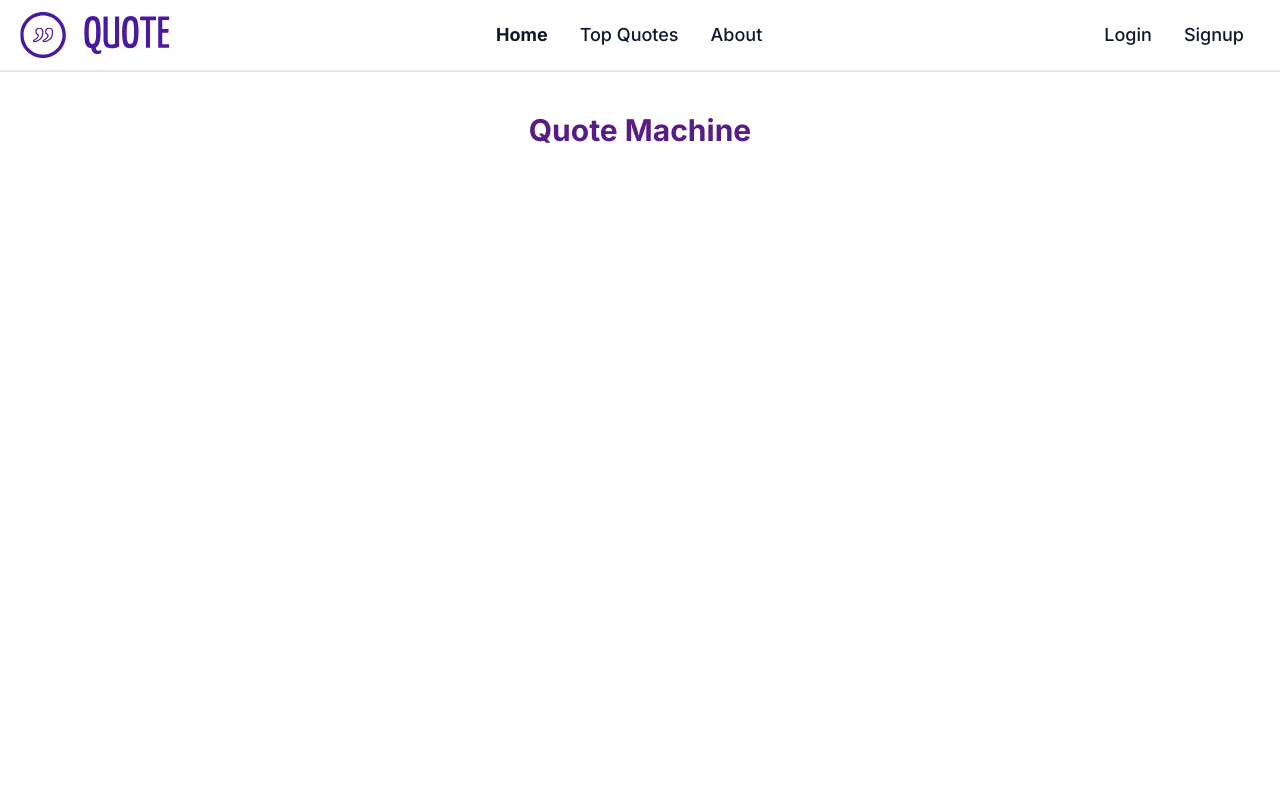
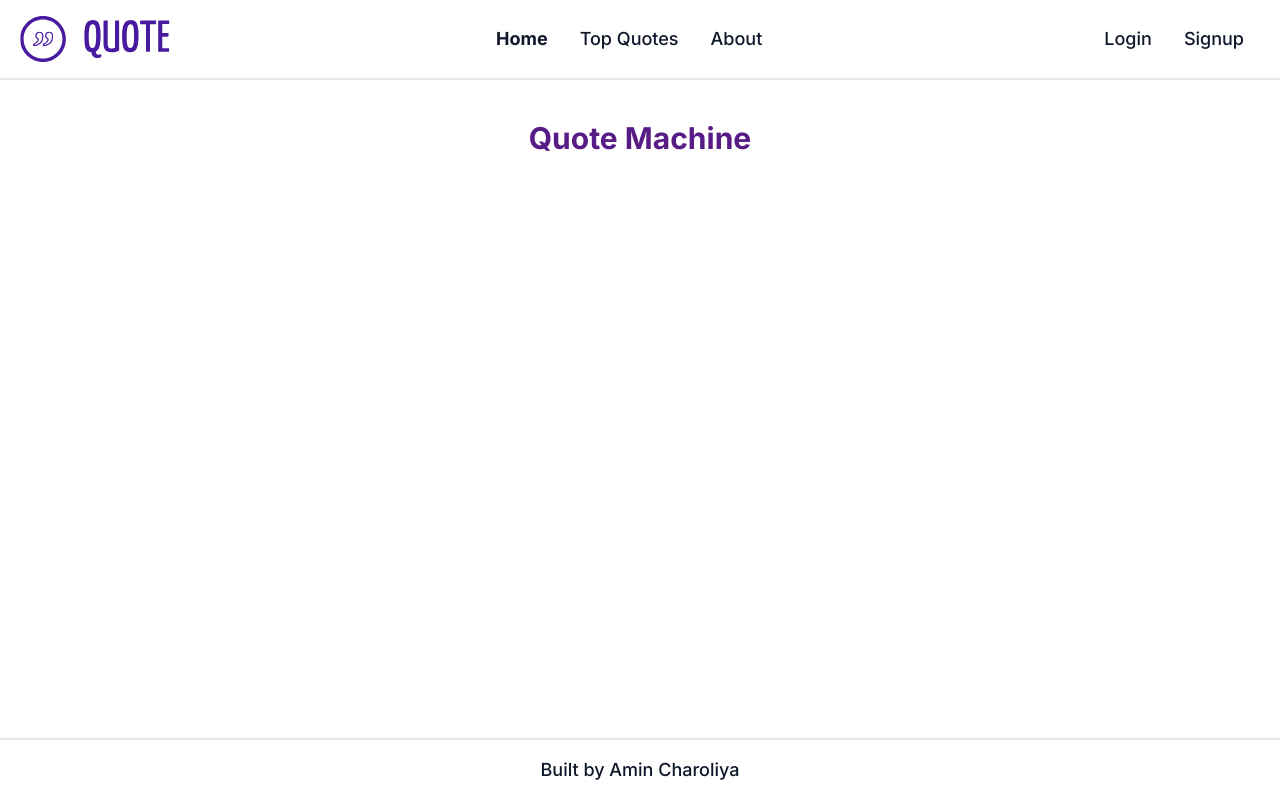
Before and after one commit to amincharoliya/quotes-machine, a Next.js app: page / in a window 1280 px wide. Built offline with nearby package versions, Linux system fonts and the light colour scheme.

Commit message:
Add Footer

```diff
--- /dev/null
+++ b/components/layout/footer.tsx
@@ -0,0 +1,18 @@
+import Link from 'next/link';
+
+export default function Footer() {
+	return (
+		<footer className="bg-white dark:bg-slate-900/75 border-t-2 dark:border-slate-50/[0.06] py-4 fixed bottom-0 left-0 right-0">
+			<div className="text-center lg:container px-5 mx-auto">
+				<Link
+					href="https://github.com/amincharoliya/quotes-machine"
+					target="_blank"
+					rel="noopener noreferrer"
+					className="hover:text-theme-light hover:dark:text-theme-dark text-lg duration-300"
+				>
+					Built by Amin Charoliya
+				</Link>
+			</div>
+		</footer>
+	);
+}
--- a/components/layout/header.tsx
+++ b/components/layout/header.tsx
@@ -9,7 +9,7 @@ export default function Header() {
 	return (
 		<header
 			className={clsx(
-				'bg-white dark:bg-slate-900/75 border-b-2 dark:border-slate-50/[0.06] py-3 mb-8 group',
+				'bg-white dark:bg-slate-900/75 border-b-2 dark:border-slate-50/[0.06] py-4 mb-8 group',
 				!sidebarOpen && 'closed'
 			)}
 		>
@@ -72,7 +72,7 @@ export default function Header() {
 				></div>
 
 				<button
-					className="fixed top-3 right-5 bg-theme-light dark:bg-theme-dark text-white dark:text-slate-900 rounded-sm p-2 md:hidden"
+					className="fixed top-4 right-5 bg-theme-light dark:bg-theme-dark text-white dark:text-slate-900 rounded-sm p-2 md:hidden"
 					onClick={() => setSidebarOpen(!sidebarOpen)}
 				>
 					<span className="hidden group-[.closed]:block">
@@ -98,7 +98,7 @@ function MenuItem({ text, url, active }: MenuItemProps) {
 		<Link
 			href={url}
 			className={clsx(
-				'px-3 py-2 w-full md:w-auto md:mx-1 inline-block hover:text-theme-light hover:dark:text-theme-dark text-center text-lg',
+				'px-3 py-2 w-full md:w-auto md:mx-1 inline-block hover:text-theme-light hover:dark:text-theme-dark text-center text-lg duration-300',
 				active && 'font-bold'
 			)}
 		>
--- a/components/layout/index.tsx
+++ b/components/layout/index.tsx
@@ -2,6 +2,7 @@ import { ReactNode } from 'react';
 import Head from 'next/head';
 import Meta, { MetaProps } from './meta';
 import Header from './header';
+import Footer from './footer';
 
 type LayoutProps = {
 	meta: MetaProps;
@@ -12,9 +13,10 @@ export default function Layout({ meta, children }: LayoutProps) {
 	return (
 		<>
 			<Meta props={meta} />
-			<main className="font-inter font-medium text-slate-900 dark:text-white bg-white dark:bg-slate-900 min-h-screen">
+			<main className="font-inter font-medium text-slate-900 dark:text-white bg-white dark:bg-slate-900 min-h-screen pb-16">
 				<Header />
 				{children}
+				<Footer />
 			</main>
 		</>
 	);
```
